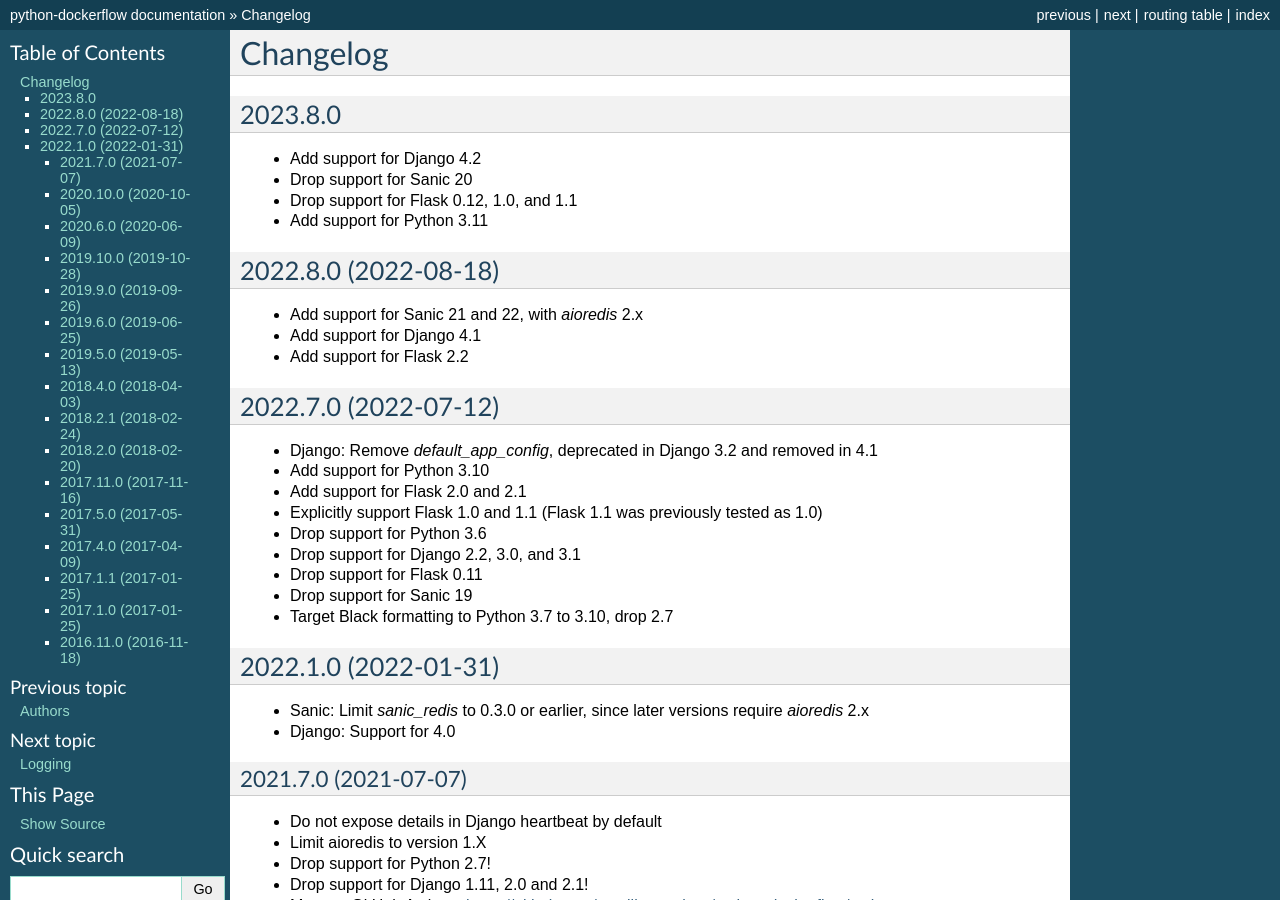
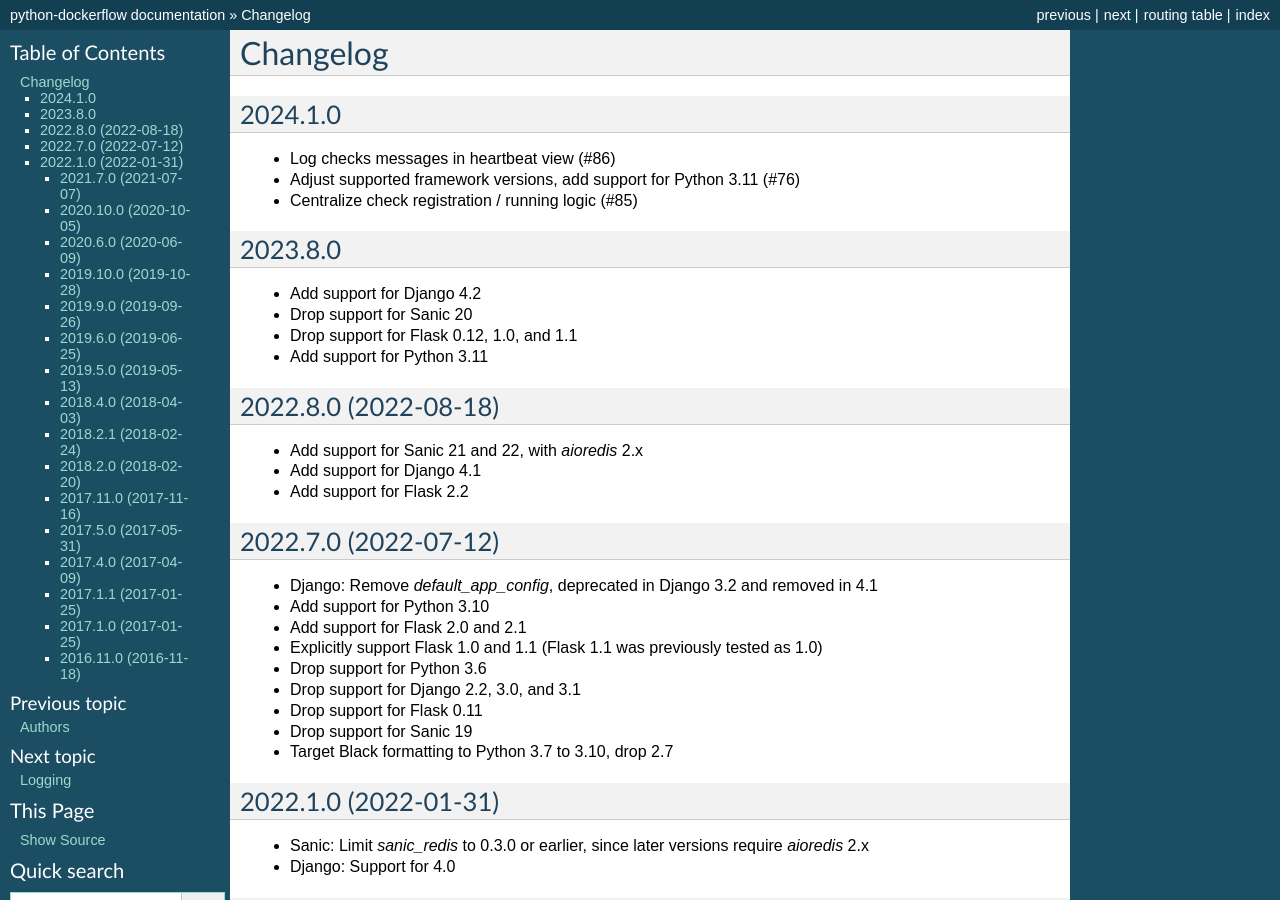
Before and after one commit to mozilla-services/python-dockerflow, a Sphinx documentation site: the page built from docs/changelog.rst, in a window 1280 px wide and 900 px high. Built offline with Sphinx 7.4.7, drawn with Linux system fonts in a browser that asks for light colours.

Commit message:
Update changelog for 2023.12.0 (#89)
* Update changelog

* Adjust version number

```diff
--- a/docs/changelog.rst
+++ b/docs/changelog.rst
@@ -1,5 +1,14 @@
 Changelog
 ---------
+
+2024.1.0
+~~~~~~~~~~~~~~~~~~~~~
+
+- Log checks messages in heartbeat view (#86)
+
+- Adjust supported framework versions, add support for Python 3.11 (#76)
+
+- Centralize check registration / running logic (#85)
 
 2023.8.0
 ~~~~~~~~~~~~~~~~~~~~~
```
